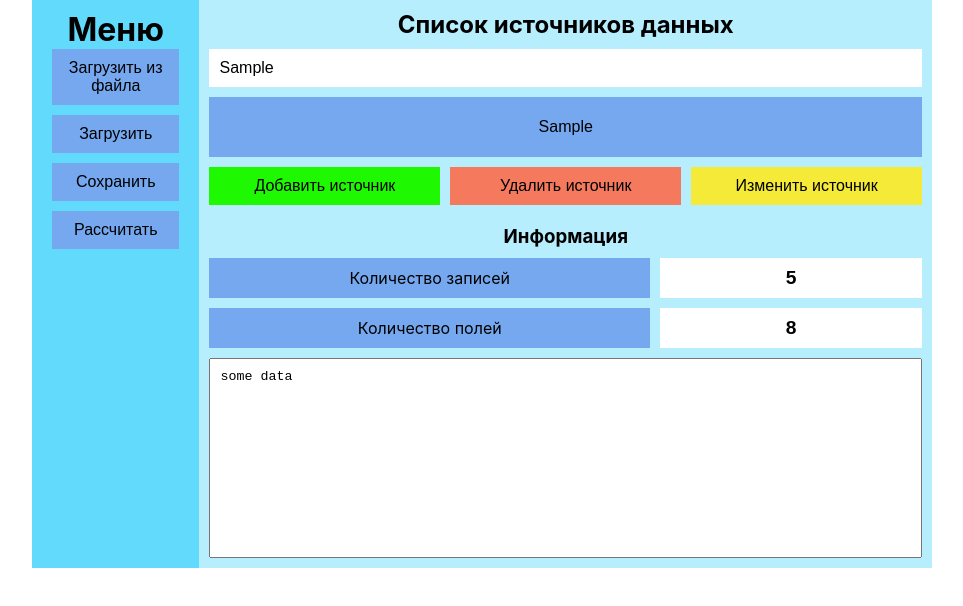
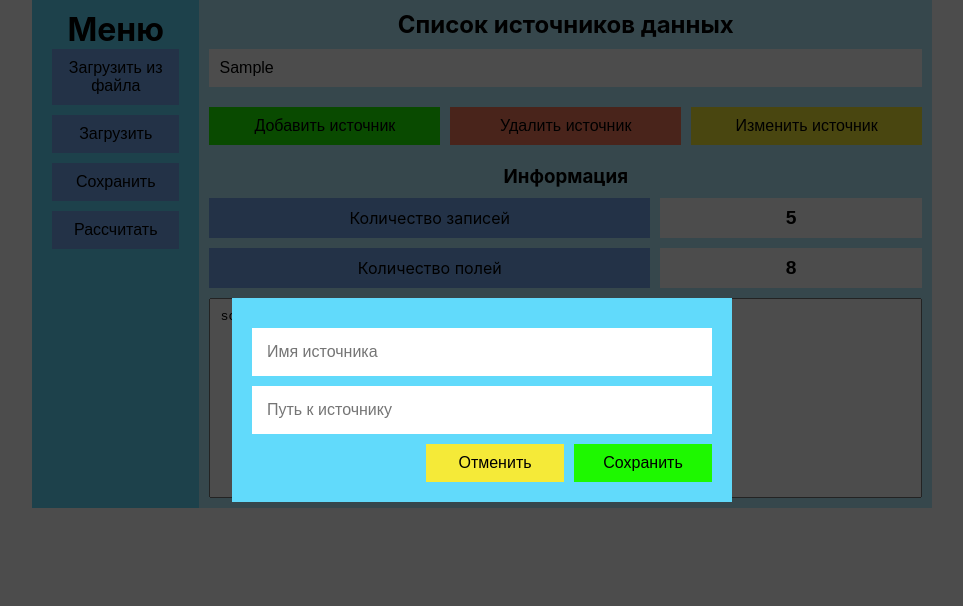
Before and after one commit to Yury-Odinson/18, a React (Create React App) app: page / in a window 1280 px wide. Both pictures are taken after typing "Sample" into the empty fields and a click on the button "Добавить источник". Shown: the top 606 px of the page, without its empty margins (158-1121 px from the left). Built offline with nearby package versions, Linux system fonts and the light colour scheme.

Commit message:
feat: modal

```diff
--- a/src/components/ButtonsComponent.tsx
+++ b/src/components/ButtonsComponent.tsx
@@ -1,4 +1,6 @@
 import {requestData} from "../tools/requestsData";
+import {store} from "../tools/store";
+import {sourcesSlice} from "../tools/sources.slice";
 
 export const ButtonsComponent = () => {
 
@@ -6,11 +8,13 @@ export const ButtonsComponent = () => {
         return requestData("https://mdn.github.io/learning-area/javascript/oojs/json/superheroes.json");
     }
 
+    const handlerSaveSources = () => store.dispatch(sourcesSlice.actions.saveSources);
+
     return (
         <div className="main-menu-buttons">
             <button className="main-menu-buttons__item">Загрузить из файла</button>
             <button className="main-menu-buttons__item">Загрузить</button>
-            <button className="main-menu-buttons__item">Сохранить</button>
+            <button className="main-menu-buttons__item" onClick={() => handlerSaveSources()}>Сохранить</button>
             <button className="main-menu-buttons__item" onClick={() => handlerLoad()}>Рассчитать</button>
         </div>
     )
--- /dev/null
+++ b/src/components/ModalAddSource.tsx
@@ -0,0 +1,37 @@
+import {store} from "../tools/store";
+import {sourceNameSlice} from "../tools/sourceName.slice";
+import {useState} from "react";
+
+export const ModalAddSource = (modalProps: { toggle: any }) => {
+
+    const [isModalVisible, setIsModalVisible] = useState<boolean>(true);
+
+    const handleCloseModal = () => {
+        setIsModalVisible(false);
+        // Закрытие модального окна вызовом функции из родительского компонента
+        modalProps.toggle(false);
+    };
+    const setValueContext = (value: string) => store.dispatch(sourceNameSlice.actions.addName(value));
+
+    return (
+        <>
+            <div className="background-modal" onClick={() => handleCloseModal()}/>
+            <div className="modal">
+                <label className="modal-label">
+                    <input type="text" placeholder="Имя источника"/>
+                </label>
+                <label className="modal-label">
+                    <input type="text" placeholder="Путь к источнику" onChange={(e) => {
+                        setValueContext(e.target.value);
+                    }}/>
+                </label>
+
+                <div className="modal-buttons">
+                    <button>Отменить</button>
+                    <button>Сохранить</button>
+                </div>
+            </div>
+        </>
+
+    )
+};
--- a/src/components/URLComponent.tsx
+++ b/src/components/URLComponent.tsx
@@ -2,8 +2,14 @@ import {SourceDataType} from "../tools/types";
 import {store} from "../tools/store";
 import {sourcesSlice} from "../tools/sources.slice";
 import {useSelector} from "react-redux";
+import {ModalAddSource} from "./ModalAddSource";
+import {useState} from "react";
 
 export const URLComponent = () => {
+
+    const [isModalVisible, setIsModalVisible] = useState<boolean>(false);
+
+    const toggleModal = () => setIsModalVisible(!isModalVisible);
 
     const nameSource = useSelector((state: any) => state.name);
     const sources = useSelector((state: any) => state.sources);
@@ -16,6 +22,7 @@ export const URLComponent = () => {
     const addSourceItem = () => {
         const item: SourceDataType = {
             id: maxId + 1,
+            name: "",
             source: nameSource,
             isActive: false
         };
@@ -27,12 +34,14 @@ export const URLComponent = () => {
     return (
         <div className="main-body-lists-control">
             <button className="main-body-lists-control__add" onClick={() => {
-                addSourceItem()
+                // addSourceItem()
+                toggleModal();
             }}>Добавить источник
             </button>
             <button className="main-body-lists-control__del" onClick={() => removeSourceItem()}>Удалить источник
             </button>
             <button className="main-body-lists-control__edit">Изменить источник</button>
+            {isModalVisible && <ModalAddSource toggle={() => toggleModal}/>}
         </div>
     );
 };
--- a/src/index.scss
+++ b/src/index.scss
@@ -39,7 +39,7 @@
         display: flex;
         flex-direction: column;
         gap: 10px;
-        //max-height: 200px;
+        max-height: 200px;
         overflow-y: scroll;
       }
 
@@ -71,7 +71,7 @@
         }
 
         *:hover {
-          scale: 1.05;
+          //scale: 1.05;
         }
       }
 
@@ -119,6 +119,54 @@
 
 }
 
+.background-modal {
+  position: fixed;
+  top: 0;
+  left: 0;
+  right: 0;
+  bottom: 0;
+  background-color: #000;
+  opacity: 0.7;
+  //cursor: pointer;
+}
+
+.modal {
+  padding: 20px;
+  position: absolute;
+  top: 50%;
+  left: 50%;
+  transform: translate(-50%, -50%);
+  width: 500px;
+  background-color: #61dafb;
+
+  &-label {
+    margin: 10px 0;
+    display: flex;
+    padding: 5px;
+    background-color: #fff;
+  }
+
+  &-buttons {
+    display: flex;
+    justify-content: end;
+    gap: 10px;
+  }
+
+  &-buttons>button {
+    width: 30%
+  }
+  &-buttons>button:first-child {
+    background-color: #f5ea38;
+  }
+  &-buttons>button:last-child {
+    background-color: #1ef800;
+  }
+
+}
+.modal:hover{
+  scale: 1;
+}
+
 .sourceItem {
   background-color: rgba(255, 255, 255, 0);
 }
--- a/src/tools/sources.slice.ts
+++ b/src/tools/sources.slice.ts
@@ -30,6 +30,9 @@ export const sourcesSlice = createSlice({
             state.length = 0;
             state.push(...filteredState);
             localStorage.setItem("sources", JSON.stringify(state));
+        },
+        saveSources: (state, action) => {
+            localStorage.setItem("sources", JSON.stringify(state));
         }
     }
 });
--- a/src/tools/types.ts
+++ b/src/tools/types.ts
@@ -1,5 +1,6 @@
 export type SourceDataType = {
     id: string,
+    name: string,
     source: string,
     isActive?: boolean
 };
```
